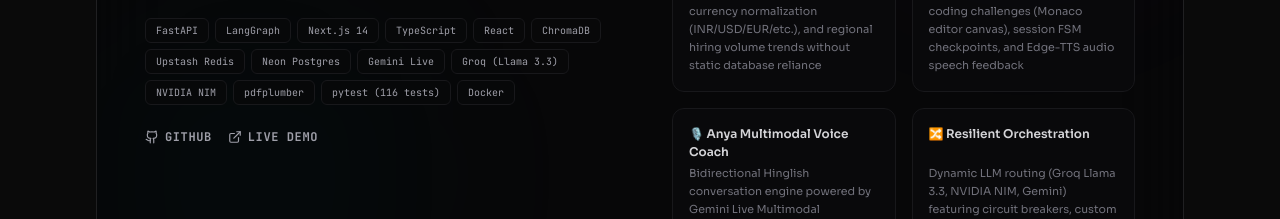
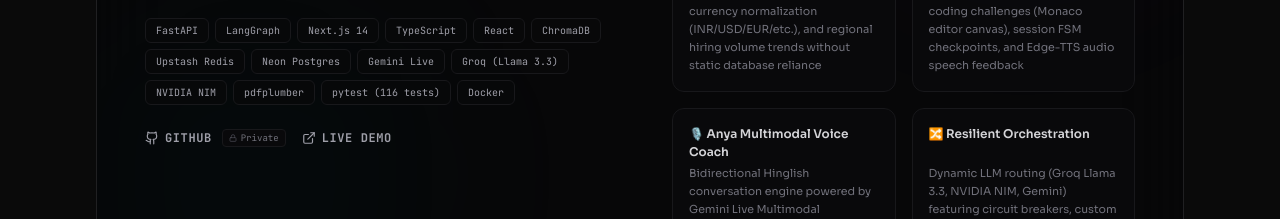
Before and after one commit to Anil-Pradhan-web/MY-PORTFOLIO, a Next.js app: page / in a window 1280 px wide. Shown: the part 3500-3719 px from the top of the page. Built offline with nearby package versions, Linux system fonts and the light colour scheme; a web font is replaced by a local one.

Commit message:
feat: add Private badge to GitHub link for private repositories

```diff
--- a/src/components/sections/Projects.tsx
+++ b/src/components/sections/Projects.tsx
@@ -2,7 +2,7 @@
 
 import { motion } from 'framer-motion';
 import SectionHeading from '../ui/SectionHeading';
-import { Github, ExternalLink } from 'lucide-react';
+import { Github, ExternalLink, Lock } from 'lucide-react';
 
 const projectsList = [
   {
@@ -126,7 +126,13 @@ export default function Projects() {
                     rel="noreferrer"
                     className="flex items-center gap-1.5 text-xs font-mono font-bold uppercase tracking-wider text-zinc-400 hover:text-violet-400 transition-colors cursor-pointer"
                   >
-                    <Github size={14} /> Github
+                    <Github size={14} />
+                    <span>Github</span>
+                    {project.isPrivate && (
+                      <span className="flex items-center gap-1 px-1.5 py-0.5 bg-zinc-950 border border-zinc-900 rounded text-[9px] text-zinc-500 font-mono tracking-normal normal-case ml-1 font-normal">
+                        <Lock size={8} className="text-zinc-600" /> Private
+                      </span>
+                    )}
                   </a>
                   {project.liveUrl && project.liveUrl !== 'desktop' && (
                     <a
```
